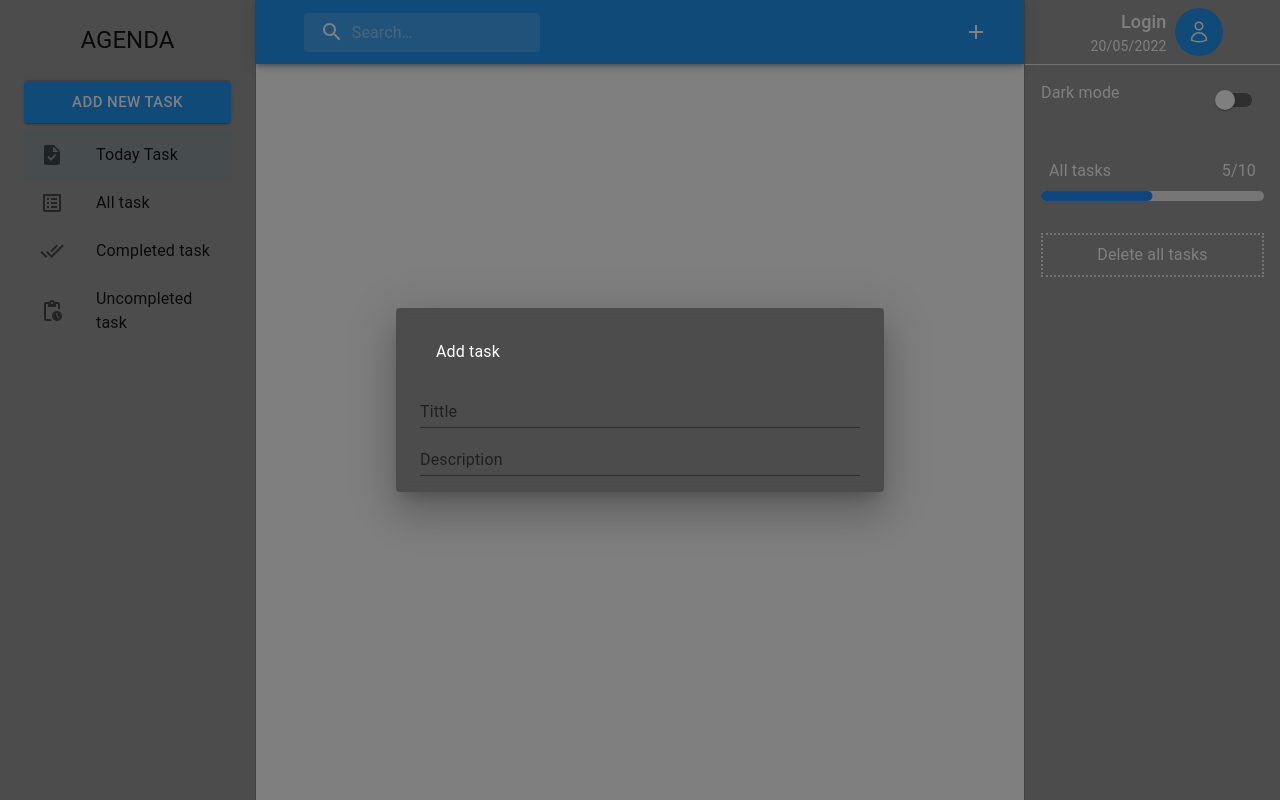
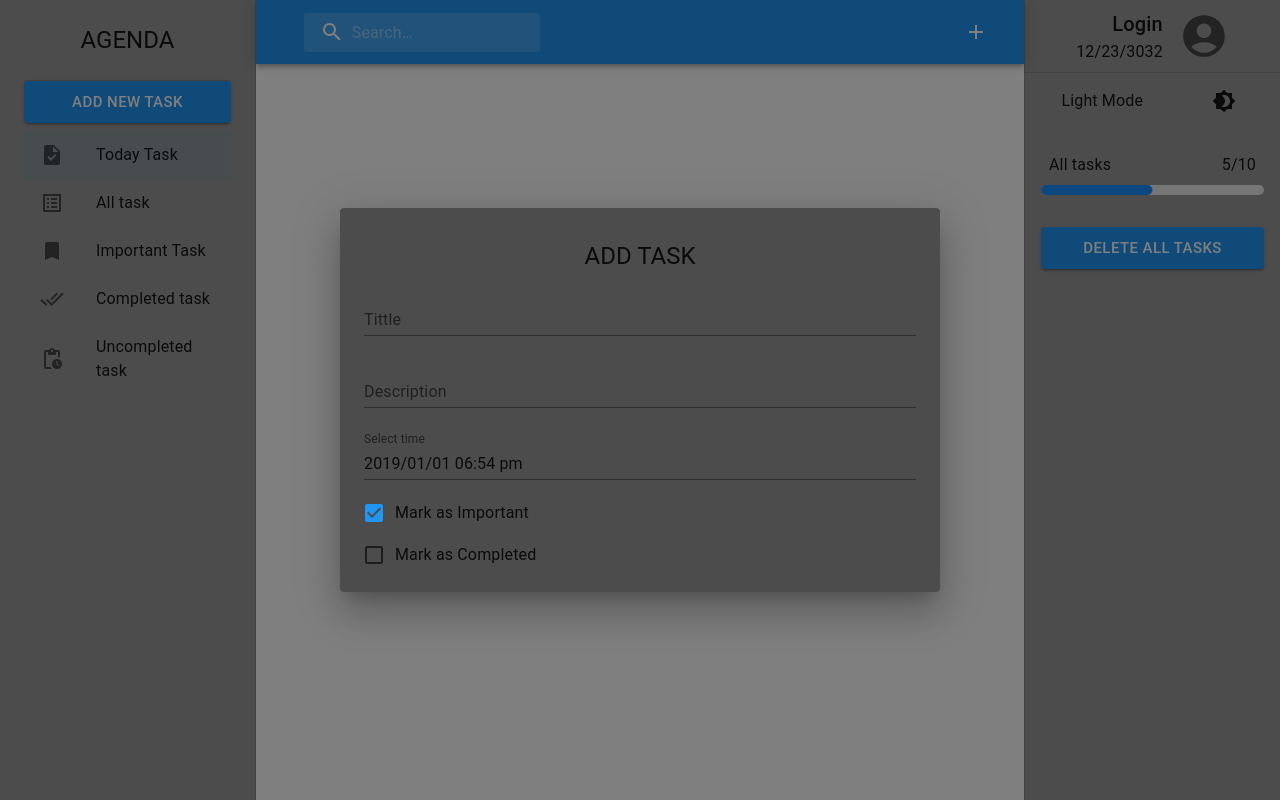
Before and after one commit to Arun-jr/agenda-task-app, a React (Create React App) app: page / in a window 1280 px wide. Both pictures are taken after a click on the button "ADD NEW TASK". Built offline with nearby package versions, Linux system fonts and the light colour scheme.

Commit message:
Darkmode added

```diff
--- a/package.json
+++ b/package.json
@@ -8,11 +8,14 @@
     "@material-tailwind/react": "^1.4.2",
     "@mui/icons-material": "^5.11.9",
     "@mui/material": "^5.11.10",
+    "@mui/x-date-pickers": "^5.0.20",
     "@testing-library/jest-dom": "^5.16.5",
     "@testing-library/react": "^13.4.0",
     "@testing-library/user-event": "^13.5.0",
+    "dayjs": "^1.11.7",
     "react": "^18.2.0",
     "react-dom": "^18.2.0",
+    "react-router-dom": "^6.8.2",
     "react-scripts": "5.0.1",
     "web-vitals": "^2.1.4"
   },
--- a/src/Components/AddTask.js
+++ b/src/Components/AddTask.js
@@ -1,25 +1,74 @@
-import { Container, Dialog, TextField, Typography } from "@mui/material";
+import {
+  Checkbox,
+  Container,
+  Dialog,
+  FormControlLabel,
+  FormGroup,
+  TextField,
+  Typography,
+} from "@mui/material";
 import React, { useState } from "react";
+import { AdapterDayjs } from "@mui/x-date-pickers/AdapterDayjs";
+import { LocalizationProvider } from "@mui/x-date-pickers/LocalizationProvider";
+import { MobileDateTimePicker } from "@mui/x-date-pickers/MobileDateTimePicker";
+import dayjs from "dayjs";
 
 function AddTask({ forAddTask, OpenTask }) {
+  const [dateWithInitialValue, setDateWithInitialValue] = useState(
+    dayjs("2019-01-01T18:54")
+  );
+
   return (
     <Dialog open={OpenTask} onClose={forAddTask}>
       <Container className="p-4">
-        <Typography color={"white"} className="p-4">
+        <Typography className="p-4 uppercase" textAlign="center" variant="h5">
           Add task
         </Typography>
+
         <TextField
           id="standard-basic"
           label="Tittle"
           variant="standard"
-          className="w-full m-4"
+          className="w-full"
         />
         <TextField
           id="standard-basic"
           label="Description"
           variant="standard"
           className="w-full"
+          sx={{ mt: 3 }}
         />
+
+        <LocalizationProvider dateAdapter={AdapterDayjs}>
+          <MobileDateTimePicker
+            value={dateWithInitialValue}
+            onChange={(newValue) => {
+              setDateWithInitialValue(newValue);
+            }}
+            label="With error handler"
+            onError={console.log}
+            minDate={dayjs("2018-01-01T00:00")}
+            inputFormat="YYYY/MM/DD hh:mm a"
+            mask="____/__/__ __:__ _M"
+            renderInput={(params) => (
+              <TextField
+                {...params}
+                variant="standard"
+                label="Select time"
+                className="w-full"
+                sx={{ mt: 3 }}
+              />
+            )}
+          />
+        </LocalizationProvider>
+
+        <FormGroup className="pt-3">
+          <FormControlLabel
+            control={<Checkbox defaultChecked />}
+            label="Mark as Important"
+          />
+          <FormControlLabel control={<Checkbox />} label="Mark as Completed" />
+        </FormGroup>
       </Container>
     </Dialog>
   );
--- a/src/Components/Leftmenu.js
+++ b/src/Components/Leftmenu.js
@@ -14,12 +14,10 @@ import {
   Typography,
 } from "@mui/material";
 import {
-  Add,
+  Bookmark,
   DoneAll,
   ListAlt,
-  Pending,
   PendingActions,
-  PlusOne,
   Task,
 } from "@mui/icons-material";
 
@@ -52,8 +50,6 @@ function Leftmenu({ forLeftMenu, OpenLeft }, props) {
       </Typography>
 
       <Divider />
-
-
 
       <Stack>
         <Button
@@ -89,9 +85,19 @@ function Leftmenu({ forLeftMenu, OpenLeft }, props) {
           <ListItemText primary="All task" />
         </ListItemButton>
         <ListItemButton
-          title="Completed task"
+          title="Important Task"
           selected={selectedIndex === 2}
           onClick={(event) => handleListItemClick(event, 2)}
+        >
+          <ListItemIcon>
+            <Bookmark />
+          </ListItemIcon>
+          <ListItemText primary="Important Task" />
+        </ListItemButton>
+        <ListItemButton
+          title="Completed task"
+          selected={selectedIndex === 3}
+          onClick={(event) => handleListItemClick(event, 3)}
         >
           <ListItemIcon>
             <DoneAll />
@@ -100,8 +106,8 @@ function Leftmenu({ forLeftMenu, OpenLeft }, props) {
         </ListItemButton>
         <ListItemButton
           title="Uncompleted task"
-          selected={selectedIndex === 3}
-          onClick={(event) => handleListItemClick(event, 3)}
+          selected={selectedIndex === 4}
+          onClick={(event) => handleListItemClick(event, 4)}
         >
           <ListItemIcon>
             <PendingActions />
@@ -111,9 +117,6 @@ function Leftmenu({ forLeftMenu, OpenLeft }, props) {
       </List>
     </Container>
   );
-
-
-
 
   return (
     <>
--- a/src/Components/Rightmenu.js
+++ b/src/Components/Rightmenu.js
@@ -1,17 +1,28 @@
-import React, { createContext, useContext } from "react";
+import React, { useContext } from "react";
 import Drawer from "@mui/material/Drawer";
-import { Button } from "@material-tailwind/react";
-import { ThemeProvider, createTheme, styled } from "@mui/material/styles";
-import { Switch } from "@mui/material";
+import { styled } from "@mui/material/styles";
+import {
+  Box,
+  Container,
+  Divider,
+
+  Typography,
+  Button,
+  IconButton,
+} from "@mui/material";
 import LinearProgress, {
   linearProgressClasses,
 } from "@mui/material/LinearProgress";
-
 import { ColorModeContext } from "../App";
+import { Stack } from "@mui/system";
+import { AccountCircle } from "@mui/icons-material";
+import { useTheme } from "@mui/material/styles";
+import Brightness4Icon from "@mui/icons-material/Brightness4";
+import Brightness7Icon from "@mui/icons-material/Brightness7";
 
 function Rightmenu({ forRightMenu, OpenRight }, props) {
   const colorMode = useContext(ColorModeContext);
-
+  const theme = useTheme();
   const drawerWidth = 250;
   const { window } = props;
   const container =
@@ -33,49 +44,70 @@ function Rightmenu({ forRightMenu, OpenRight }, props) {
 
   const draweItems = (
     <>
-      <div className="text-white flex justify-center">
-        <div className="text-right m-2">
-          <p className="text-lg font-medium">Login</p>
-          <p className="text-sm">20/05/2022</p>
-        </div>
-        <div className="my-2 flex items-center justify-center bg-secondary  rounded-full w-12 h-12">
-          <svg
-            xmlns="http://www.w3.org/2000/svg"
-            fill="none"
-            viewBox="0 0 24 24"
-            strokeWidth={1.5}
-            stroke="currentColor"
-            className="w-6 h-6"
+      <Container>
+        <Stack direction={"row"} justifyContent="center">
+          <Stack
+            direction={"column"}
+            justifyContent="end"
+            alignItems={"end"}
+            margin={1}
           >
-            <path
-              strokeLinecap="round"
-              strokeLinejoin="round"
-              d="M15.75 6a3.75 3.75 0 11-7.5 0 3.75 3.75 0 017.5 0zM4.501 20.118a7.5 7.5 0 0114.998 0A17.933 17.933 0 0112 21.75c-2.676 0-5.216-.584-7.499-1.632z"
-            />
-          </svg>
-        </div>
-      </div>
-      <hr />
-      <div className="text-white flex justify-between m-4">
-        <p> Dark mode </p>
-        <Switch onClick={colorMode.toglleColorMode} />
-        {console.log(colorMode)}
-      </div>
-      <div className="text-white  m-4">
-        <div className="flex justify-between m-2">
-          <p className=""> All tasks </p>
-          <p className=""> 5/10 </p>
-        </div>
+            <Typography variant="h6"> Login </Typography>
+            <Typography> 12/23/3032 </Typography>
+          </Stack>
+          <IconButton>
+            <AccountCircle sx={{ width: 50, height: 50 }} />
+          </IconButton>
+        </Stack>
+      </Container>
+      <Divider />
+      <Stack
+        direction={"row"}
+        spacing={4}
+        justifyContent="space-evenly"
+        alignItems={"center"}
+        margin={1}
+      >
+        <Typography className="capitalize font-bold" >
+
+          {theme.palette.mode} mode
+        </Typography>
+        <IconButton
+          sx={{ ml: 1 }}
+          onClick={colorMode.toglleColorMode}
+          color="inherit"
+        >
+          {theme.palette.mode === "dark" ? (
+            <Brightness7Icon />
+          ) : (
+            <Brightness4Icon />
+          )}
+        </IconButton>
+        {/* <Switch onClick={colorMode.toglleColorMode} /> */}
+      </Stack>
+      <Box padding={2}>
+        <Stack
+          direction={"row"}
+          spacing={4}
+          justifyContent="space-between"
+          alignItems={"center"}
+          margin={1}
+        >
+          <Typography> All tasks </Typography>
+          <Typography> 5/10 </Typography>
+        </Stack>
         <BorderLinearProgress variant="determinate" value={50} />
-      </div>
-      <Button className="text-white border-2 border-dotted p-2 flex justify-center m-4">
-        Delete all tasks
-      </Button>
+      </Box>
+      <Stack justifyContent={"center"} padding={2}>
+        <Button variant="contained" size="large" title=" Delete all tasks">
+          Delete all tasks
+        </Button>
+      </Stack>
     </>
   );
 
   return (
-    <div className="bg-black">
+    <>
       <Drawer
         container={container}
         variant="temporary"
@@ -110,7 +142,7 @@ function Rightmenu({ forRightMenu, OpenRight }, props) {
       >
         {draweItems}
       </Drawer>
-    </div>
+    </>
   );
 }
 
--- /dev/null
+++ b/src/Screens/CompletedTask.js
@@ -0,0 +1,10 @@
+import { Typography } from '@mui/material'
+import React from 'react'
+
+function CompletedTask() {
+  return (
+    <Typography variant='h4'>CompletedTask</Typography>
+  )
+}
+
+export default CompletedTask
--- a/src/Screens/Navbar.js
+++ b/src/Screens/Navbar.js
@@ -3,7 +3,6 @@ import {
   Add,
   Menu,
   Search,
-  SearchIconWrapper,
 } from "@mui/icons-material";
 import {
   AppBar,
@@ -18,7 +17,6 @@ import { styled, alpha } from "@mui/material/styles";
 import React, { useState } from "react";
 import Leftmenu from "../Components/Leftmenu";
 import Rightmenu from "../Components/Rightmenu";
-import { Button } from "@material-tailwind/react";
 import InputBase from "@mui/material/InputBase";
 import AddTask from "../Components/AddTask";
 
```
Also changed, not shown: src/Screens/ImportantTask.js (added), src/Screens/TodayTasks.js (added), src/Screens/UncompletedTask.js (added), 1 other file (tests, documents, lock files or other folders).
